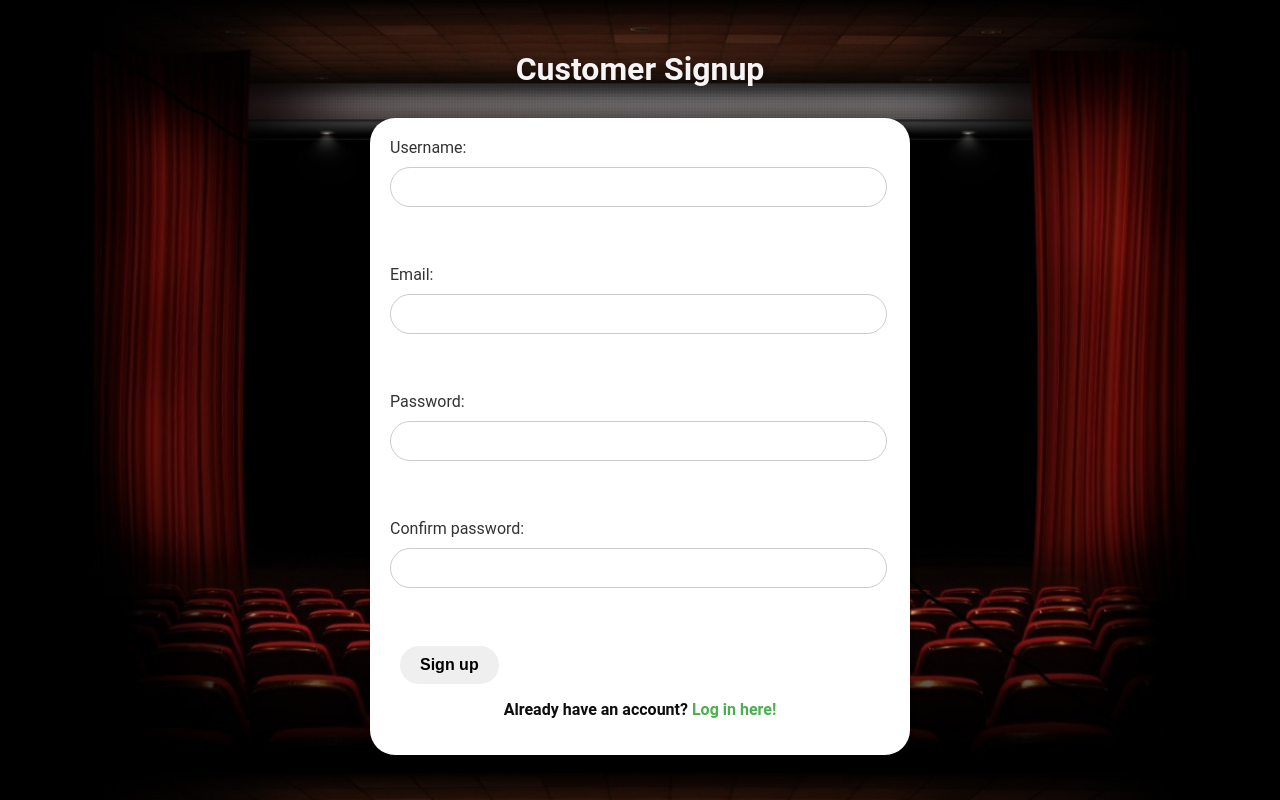
After one commit to ViNaYaK2703GuPtA/SWE-VRS-SPRING-2023, a Django app: template VRS/store/templates/store/customer_signup.html in a window 1280 px wide. The commit adds this page. Run offline with Django 4.2, Linux system fonts and the light colour scheme; the template is opened without the code that fills it, so the values that code supplies are empty.

Commit message:
4th commit

```diff
--- a/VRS/VRS/settings.py
+++ b/VRS/VRS/settings.py
@@ -124,6 +124,8 @@ STATICFILES_DIRS = [
     os.path.join(BASE_DIR, 'static')
 ]
 
+
+
 MEDIA_URL = '/images/'
 
 MEDIA_ROOT = os.path.join(BASE_DIR, 'static/images')
--- a/VRS/VRS/urls.py
+++ b/VRS/VRS/urls.py
@@ -21,6 +21,7 @@ from django.conf import settings
 urlpatterns = [
     path('admin/', admin.site.urls),
     path('', include('store.urls')),
+
 ]
 
 urlpatterns += static(settings.MEDIA_URL, document_root=settings.MEDIA_ROOT)
--- /dev/null
+++ b/VRS/static/CSS/login.css
@@ -0,0 +1,182 @@
+/* Global styles */
+body {
+    font-family: 'Roboto', sans-serif;
+    background-color: #564848;
+    background-image: url(../images/Background-login.jpg);
+    background-size: cover;
+  }
+
+  h1 {
+    color: #f6f4f4;
+    text-align: center;
+    margin-top: 50px;
+    margin-bottom: 30px;
+  }
+  h4 {
+    color: #0e0c0c;
+    text-align: center;
+    margin-top: 10px;
+    margin-bottom: 10px;
+  }
+
+  text{
+    color: #faf4f4;
+    text-align: center;
+    margin-top: 50px;
+    margin-bottom: 30px;
+  }
+
+  button,
+  input[type="submit"] {
+    display: inline-block;
+    padding: 10px 20px;
+    border: none;
+    border-radius: 25px;
+    font-size: 16px;
+    font-weight: bold;
+    cursor: pointer;
+    margin-bottom: 20px;
+    transition: all 0.3s ease;
+    margin: 0 10px;
+
+  }
+  .btn-container {
+    display: flex;
+    justify-content: center;
+  }
+
+
+  button:hover,
+  input[type="submit"]:hover {
+    transform: scale(1.1);
+  }
+
+  a {
+    color: #4CAF50;
+    text-decoration: none;
+    transition: all 0.3s ease;
+  }
+
+  a:hover {
+    text-decoration: underline;
+  }
+
+  /* Header section */
+  .header {
+    background-color: #4CAF50;
+    color: #fff;
+    padding: 20px;
+    text-align: center;
+  }
+
+  .header h1 {
+    font-size: 36px;
+    margin: 0;
+  }
+
+  /* Button section */
+  .button-section {
+    text-align: center;
+  }
+
+  #admin-button {
+    background-color: #FF9800;
+    color: #fff;
+    margin-right: 10px;
+  }
+
+  #staff-button,
+  #customer-button {
+    background-color: #4CAF50;
+    color: #fff;
+    margin-right: 10px;
+  }
+
+  /* Login and Signup forms */
+  form {
+    max-width: 500px;
+    margin: 0 auto;
+    padding: 20px;
+    background-color: #fff;
+    border-radius: 25px;
+    box-shadow: 0 2px 4px rgba(0,0,0,0.3);
+  }
+
+  label {
+    display: block;
+    margin-bottom: 10px;
+    color: #333;
+  }
+
+  input[type="text"],
+  input[type="email"],
+  input[type="password"] {
+    display: block;
+    width: 95%;
+    padding: 10px;
+    border: 1px solid #ccc;
+    border-radius: 25px;
+    font-size: 16px;
+    margin-bottom: 20px;
+  }
+
+  .input-icon {
+    position: relative;
+  }
+
+  .input-icon i {
+    position: absolute;
+    top: 50%;
+    left: 10px;
+    transform: translateY(-50%);
+    color: #ccc;
+  }
+
+  .input-icon input[type="text"],
+  .input-icon input[type="email"],
+  .input-icon input[type="password"] {
+    padding-left: 30px;
+  }
+
+  .input-icon input[type="text"]:focus,
+  .input-icon input[type="email"]:focus,
+  .input-icon input[type="password"]:focus {
+    border-color: #4CAF50;
+  }
+
+  .login-error {
+    color: red;
+    margin-top: 10px;
+  }
+
+  .signup-form label {
+    margin-top: 20px;
+    font-weight: bold;
+  }
+
+  .signup-form input[type="submit"] {
+    margin-top: 20px;
+  }
+
+  /* Footer section */
+  .footer {
+    background-color: #4CAF50;
+    color: #fff;
+    padding: 20px;
+    text-align: center;
+    margin-top: 50px;
+  }
+
+  .footer p {
+    margin: 0;
+  }
+
+  /* Responsive styles */
+  @media only screen and (max-width: 768px) {
+    .button-section {
+      display: flex;
+      flex-direction: column;
+      align-items: center;
+    }
+
+  }
--- a/VRS/static/CSS/main.css
+++ b/VRS/static/CSS/main.css
@@ -67,6 +67,11 @@ h1,h2,h3,h4,h5,h6{
 
 }
 
+.btn-outline-secondary {
+    color: #fff;
+    border-color: #fff;
+}
+
 .row-image{
 	width: 100px;
 }
--- /dev/null
+++ b/VRS/store/templates/store/customer_signup.html
@@ -0,0 +1,30 @@
+<!DOCTYPE html>
+{%load static%}
+<html>
+<head>
+  <title>Customer Signup</title>
+</head>
+<link rel="stylesheet" href="{% static 'css/login.css' %}">
+<body>
+  <h1>Customer Signup</h1>
+  {% if error_message %}
+    <p><strong>{{ error_message }}</strong></p>
+  {% endif %}
+  <form method="post">
+    {% csrf_token %}
+    <label for="username">Username:</label>
+    <input type="text" name="username" id="username"><br><br>
+    <label for="email">Email:</label>
+    <input type="email" name="email" id="email"><br><br>
+    <label for="password1">Password:</label>
+    <input type="password" name="password1" id="password1"><br><br>
+    <label for="password2">Confirm password:</label>
+    <input type="password" name="password2" id="password2"><br><br>
+    <input type="submit" value="Sign up">
+    <h4>
+        <p>Already have an account? <a href="/customer/login/">Log in here!</a></p>
+        </h4>
+  </form>
+
+</body>
+</html>
--- a/VRS/store/templates/store/main.html
+++ b/VRS/store/templates/store/main.html
@@ -8,7 +8,7 @@
 
 	<link rel="stylesheet" href="https://stackpath.bootstrapcdn.com/bootstrap/4.4.1/css/bootstrap.min.css" integrity="sha384-Vkoo8x4CGsO3+Hhxv8T/Q5PaXtkKtu6ug5TOeNV6gBiFeWPGFN9MuhOf23Q9Ifjh" crossorigin="anonymous">
 
-	<link rel="stylesheet" type="text/css" href="{% static 'css/main.css' %}">
+	<link rel="stylesheet" type="text/css" href="{%static 'css/main.css' %}">
 
 	<script type="text/javascript">
 		var user = '{{request.user}}'
@@ -92,8 +92,10 @@
 
           <form class="form-inline my-2 my-lg-0">
             <input class="form-control mr-sm-2" type="search" placeholder="Search" aria-label="Search">
-            <button class="btn btn-outline-success my-2 my-sm-0" type="submit">Search</button>
+            <button class="btn btn-outline-success my-2 my-sm-0 " type="submit">Search</button>
           </form>
+
+
 
 	     	<a href="{% url 'cart' %}">
 	    		<img  id="cart-icon" src="{% static 'images/cart.png' %}">
--- a/VRS/store/views.py
+++ b/VRS/store/views.py
@@ -1,7 +1,11 @@
-from django.shortcuts import render
+from django.shortcuts import render, redirect
 from .models import *
 
 # Create your views here.
+
+def role(request):
+     return render(request, 'store/role.html')
+
 
 def store(request):
      products = Product.objects.all()
```
Also changed, not shown: VRS/store/models.py (+38 -1 lines), VRS/store/templates/store/checkout.html (+1 -15 lines), VRS/store/templates/store/customer_login.html (added, +27 -0 lines), VRS/store/templates/store/role.html (added, +30 -0 lines), VRS/store/templates/store/staff_login.html (added, +23 -0 lines), VRS/store/urls.py (+7 -4 lines), VRS/db.sqlite3, VRS/static/images/Background-login.jpg (added), VRS/store/migrations/0002_alter_customer_user.py (added), VRS/store/migrations/0003_alter_customer_user.py (added).
